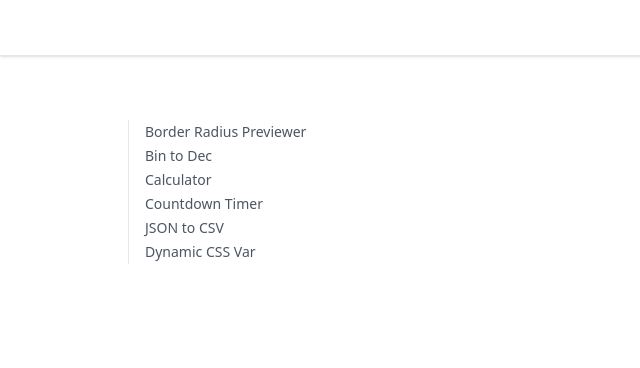
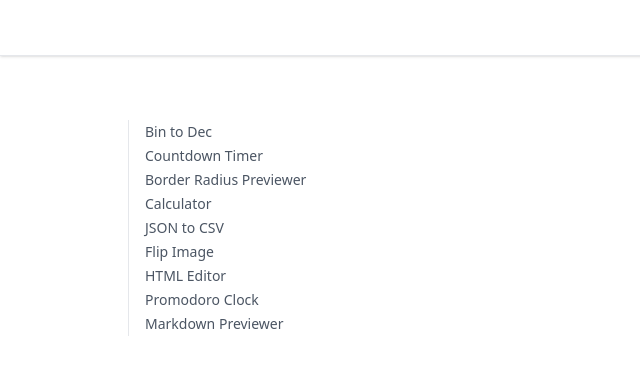
Before and after one commit to wjdnb/app-ideas-implementations, a React (Vite) app: page / in a window 1280 px wide. Shown: the top 368 px of the page, without its empty margins (0-640 px from the left). Built offline with nearby package versions, Linux system fonts and the light colour scheme.

Commit message:
feat: add new tasks

```diff
--- a/src/App.jsx
+++ b/src/App.jsx
@@ -1,13 +1,14 @@
 import { Outlet } from "react-router-dom";
 import Header from "./components/Header";
 import Navbar from "./components/Navbar";
+import { navbar as data } from "./utils/data";
 
 function App() {
   return (
     <div>
       <Header />
       <div className="flex h-screen w-screen pt-16">
-        <Navbar />
+        <Navbar nav={data} />
         <div className="flex justify-center flex-1">
           <Outlet />
         </div>
--- a/src/Components/Navbar.jsx
+++ b/src/Components/Navbar.jsx
@@ -1,37 +1,11 @@
 import { useNavigate } from "react-router-dom";
 import { useState } from "react";
-
-function Navbar() {
+function Navbar({ nav }) {
   // 文件名
-  let name = [
-    "Border Radius Previewer",
-    "Bin to Dec",
-    "Calculator",
-    "Countdown Timer",
-    "JSON to CSV",
-    "Dynamic CSS Var",
-  ];
-
-  // 路由名
-  let routeName = [
-    "border-radius-previewer",
-    "bin-to-dec",
-    "calculator",
-    "countdown-timer",
-    "json-to-csv",
-    "dynamic-css-var",
-  ];
 
   const [activeName, setActiveName] = useState("");
 
   const navigate = useNavigate();
-
-  const list = name.map((item, index) => {
-    return {
-      routeName: routeName[index],
-      diaplayName: item,
-    };
-  });
 
   const handleRoute = (routeName) => {
     setActiveName(routeName);
@@ -40,7 +14,7 @@ function Navbar() {
 
   return (
     <div className="pl-32 pr-16 text-sm text-gray-600">
-      {list.map((item, index) => (
+      {nav.map((item, index) => (
         <div
           key={index}
           onClick={() => handleRoute(item.routeName)}
@@ -50,7 +24,7 @@ function Navbar() {
               : "border-l-gray-200"
           } cursor-pointer pl-4 hover:border-l-gray-400 hover:text-blue-700`}
         >
-          {item.diaplayName}
+          {item.navName}
         </div>
       ))}
     </div>
--- a/src/pages/DynamicCSSVar.jsx
+++ /dev/null
@@ -1,5 +0,0 @@
-function DynamicCSSVar() {
-  return <div>DynamicCSSVar</div>;
-}
-
-export default DynamicCSSVar;
--- /dev/null
+++ b/src/pages/FlipImage.jsx
@@ -0,0 +1,5 @@
+function FlipImage() {
+  return <div>FlipImage</div>;
+}
+
+export default FlipImage;
--- /dev/null
+++ b/src/pages/HTMLEditor.jsx
@@ -0,0 +1,5 @@
+function HTMLEditor() {
+  return <div>HTMLEditor</div>;
+}
+
+export default HTMLEditor;
--- /dev/null
+++ b/src/pages/MarkdownPreviewer.jsx
@@ -0,0 +1,5 @@
+function MarkdownPreviewer() {
+  return <div>MarkdownPreviewer</div>;
+}
+
+export default MarkdownPreviewer;
--- /dev/null
+++ b/src/pages/PromodoroClock.jsx
@@ -0,0 +1,5 @@
+function PromodoroClock() {
+  return <div>PromodoroClock</div>;
+}
+
+export default PromodoroClock;
--- /dev/null
+++ b/src/utils/data.js
@@ -0,0 +1,38 @@
+export const navbar = [
+  {
+    navName: "Bin to Dec",
+    routeName: "bin-to-dec",
+  },
+  {
+    navName: "Countdown Timer",
+    routeName: "countdown-timer",
+  },
+  {
+    navName: "Border Radius Previewer",
+    routeName: "border-radius-previewer",
+  },
+  {
+    navName: "Calculator",
+    routeName: "calculator",
+  },
+  {
+    navName: "JSON to CSV",
+    routeName: "json-to-csv",
+  },
+  {
+    navName: "Flip Image",
+    routeName: "flip-image",
+  },
+  {
+    navName: "HTML Editor",
+    routeName: "html-editor",
+  },
+  {
+    navName: "Promodoro Clock",
+    routeName: "promodoro-clock",
+  },
+  {
+    navName: "Markdown Previewer",
+    routeName: "markdown-previewer",
+  },
+];
```
Also changed, not shown: src/main.jsx (+10 -4 lines).
